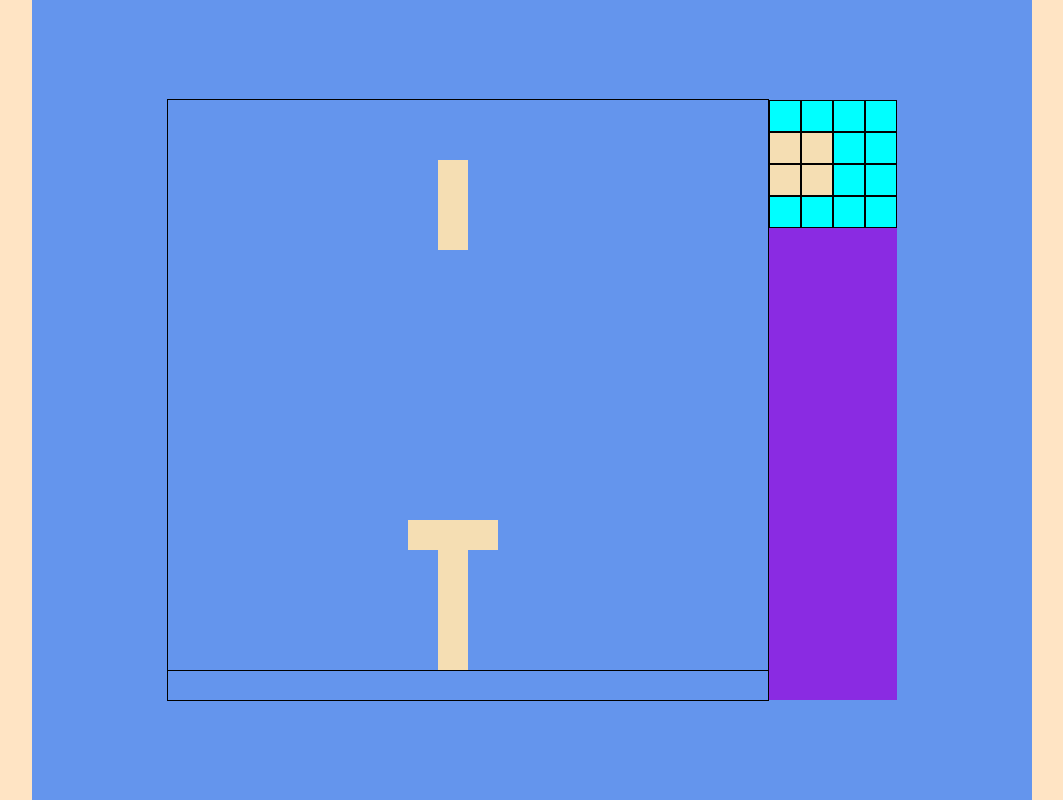
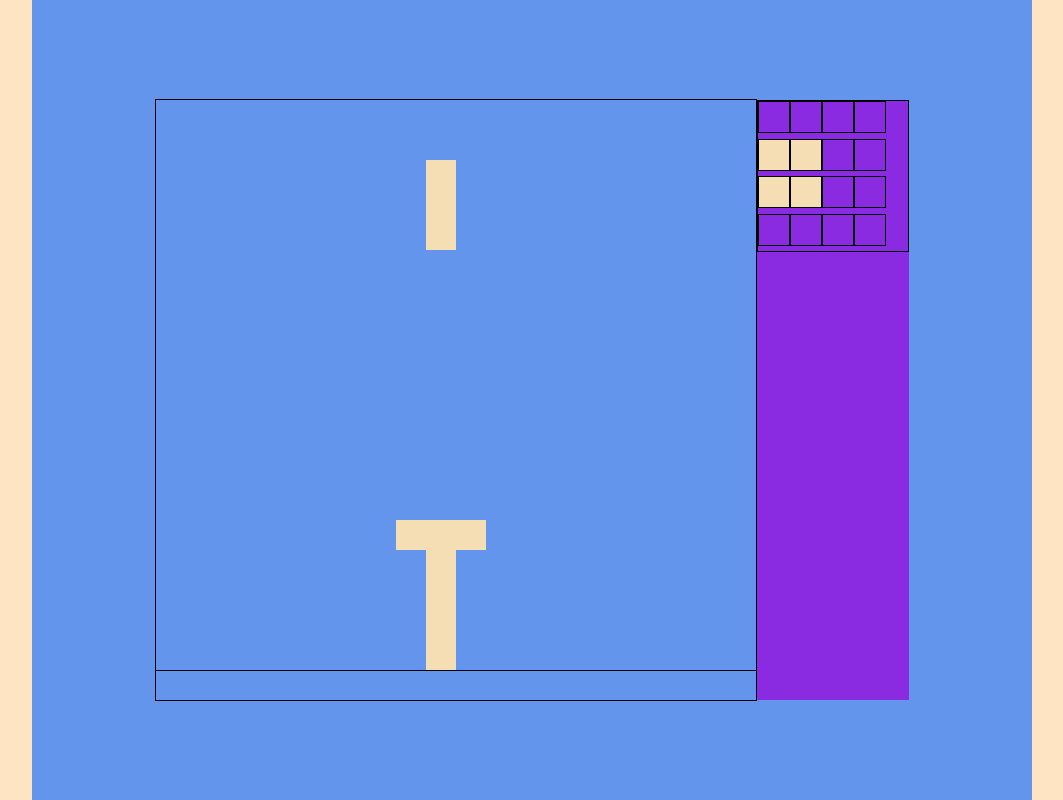
Before and after one commit to David-Balaian/David-Balaian.github.io, a plain HTML site: page index.html in a window 1280 px wide. Shown: the whole page, without its empty margins (108-1171 px from the left). Drawn offline with Linux system fonts and the light colour scheme.

Commit message:
Update tetris.css

```diff
--- a/tetris.css
+++ b/tetris.css
@@ -34,10 +34,10 @@ section{
 #current{
     display: flex;
     flex-wrap: wrap;
-    width: 128px;
-    height: 128px;
-    background-color: aqua;
+    width: 150px;
+    height: 150px;
     margin-bottom: 200px;
+    border: 1px solid black;
 
 }
 #score{
```
